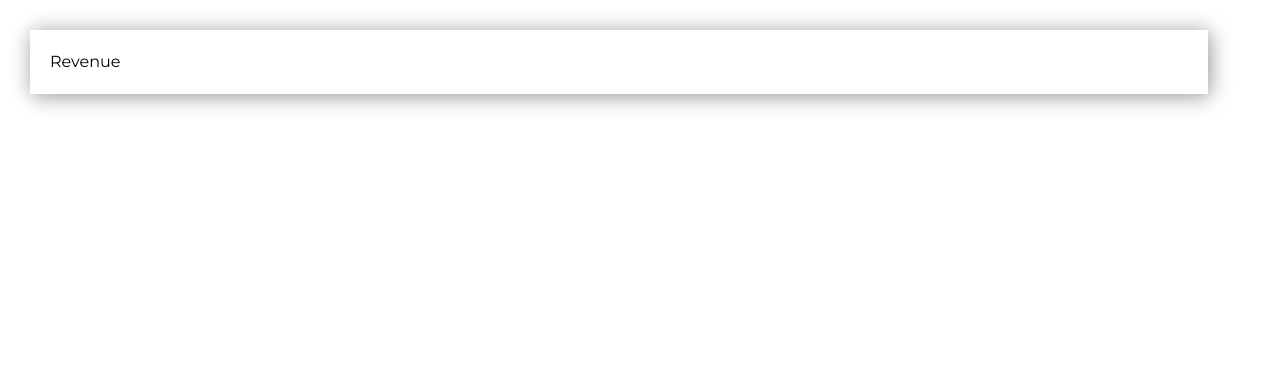
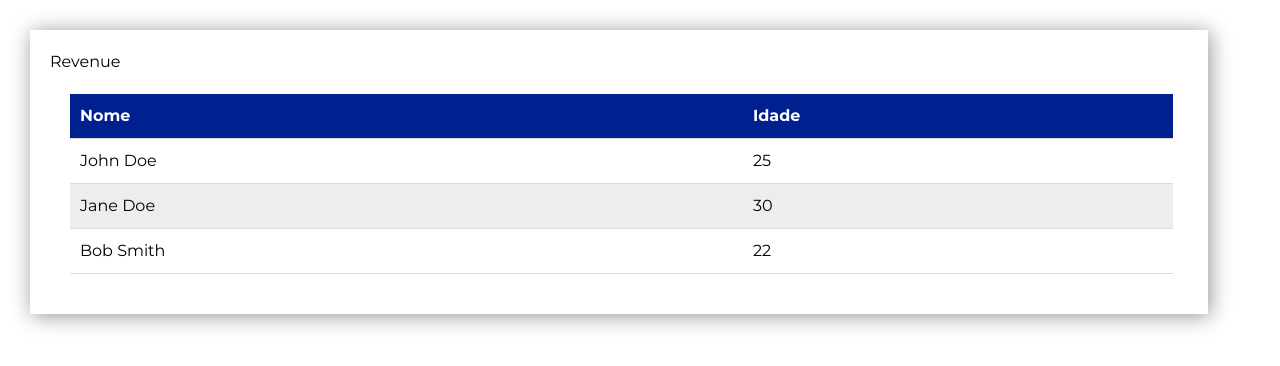
Before and after one commit to maisappreis/dental-clinic-web-system, a Next.js app in the folder frontend/: page /pages/revenue in a window 1280 px wide. Shown: the top 366 px of the page. Built offline with nearby package versions, Linux system fonts and the light colour scheme.

Commit message:
feat(front): A reusable table has been created.

```diff
--- a/frontend/src/app/components/styles/Table.module.css
+++ b/frontend/src/app/components/styles/Table.module.css
@@ -21,7 +21,7 @@
 }
 
 .tr:hover {
-    background-color: var(--red-light-color);
+    background-color: var(--blue-light-color);
 }
 
 .icon {
--- a/frontend/src/app/components/table.tsx
+++ b/frontend/src/app/components/table.tsx
@@ -0,0 +1,44 @@
+import styles from './styles/Table.module.css'
+
+interface Data {
+  [key: string]: any;
+}
+
+interface Columns {
+  key: string;
+  name: string;
+}
+
+interface TableProps {
+  columns: Columns[];
+  data: Data[];
+}
+
+export default function Table({ columns, data }: TableProps) {
+  return (
+    <div>
+      <div>
+        <table className={styles.table}>
+          <thead>
+            <tr className={styles.tr}>
+              {columns.map((column) => (
+                <th className={styles.th} key={column.key}>{column.name}</th>
+              ))}
+            </tr>
+          </thead>
+          <tbody>
+            {data.map((row, rowIndex) => (
+              <tr className={styles.tr} key={rowIndex}>
+                {columns.map((column, colIndex) => (
+                  <td className={styles.td} key={colIndex}>
+                    {row[column.key]}
+                  </td>
+                ))}
+              </tr>
+            ))}
+          </tbody>
+        </table>
+      </div >
+    </div >
+  )
+}
--- a/frontend/src/app/pages/revenue/page.tsx
+++ b/frontend/src/app/pages/revenue/page.tsx
@@ -1,7 +1,21 @@
+import Table from "@/app/components/table";
+
 export default function Revenue() {
+  const columns: { key: string; name: string; }[] = [
+    { key: "name", name: "Nome" },
+    { key: "age", name: "Idade" },
+  ];
+
+  const data: { id: number; name: string; age: number; }[] = [
+    { id: 1, name: 'John Doe', age: 25 },
+    { id: 2, name: 'Jane Doe', age: 30 },
+    { id: 3, name: 'Bob Smith', age: 22 },
+  ];
+
   return (
     <div className="content">
       Revenue
+      <Table columns={columns} data={data} />
     </div>
   )
 }
```
